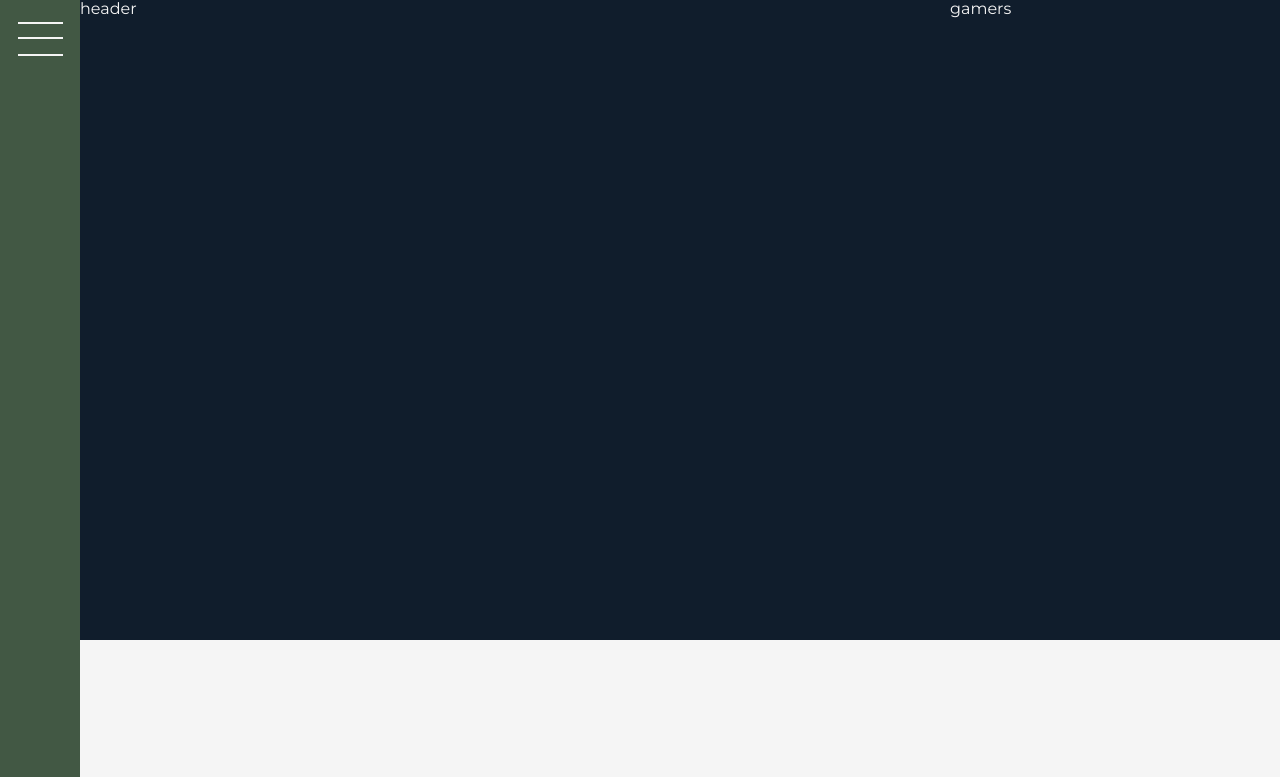
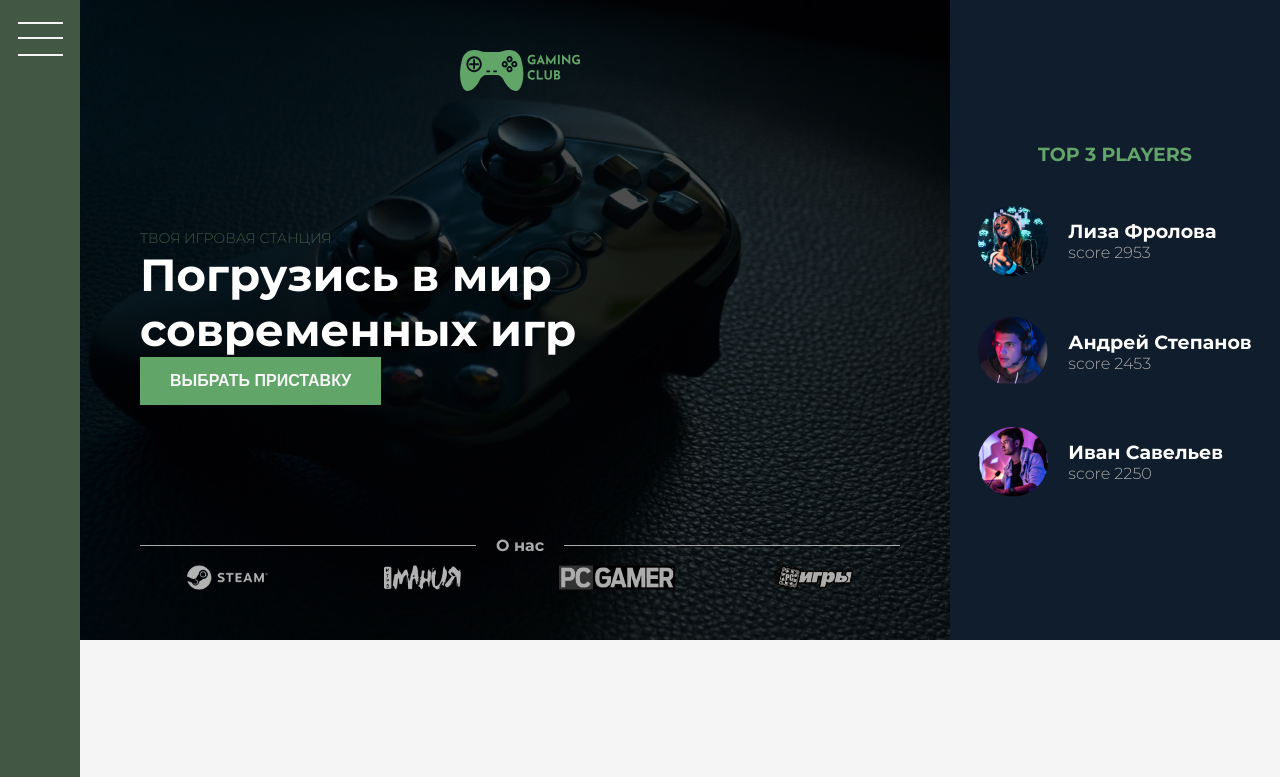
Before and after one commit to Alexander-Domanov/game-store, a website: page src/index.html in a window 1280 px wide. Shown: the top 777 px of the page. Drawn offline with nearby package versions, Linux system fonts and the light colour scheme; files that its build step writes are made by us from their sources.

Commit message:
feat: completed desktop version layout

```diff
--- a/src/index.html
+++ b/src/index.html
@@ -14,10 +14,46 @@
         <button class="hamburger"></button>
     </div>
     <div class="header">
-        header
+        <a href="#" class="logo">
+            <img src="icons/logo.svg" alt="logo" class="logo__img">
+        </a>
+        <h4 class="title-4">ТВОЯ ИГРОВАЯ СТАНЦИЯ</h4>
+        <h1 class="title-1">Погрузись в мир современных игр</h1>
+        <button class="btn header__btn">ВЫБРАТЬ ПРИСТАВКУ</button>
+        <div class="header__line-text">О нас</div>
+        <div class="header__img">
+            <img src="icons/game-1.png" alt="img">
+            <img src="icons/game-2.png" alt="img">
+            <img src="icons/game-3.png" alt="img">
+            <img src="icons/game-4.png" alt="img">
+        </div>
     </div>
     <div class="gamers">
-        gamers
+
+        <div class="title-3 title-3_green-light gamers__title">TOP 3 PLAYERS</div>
+        <div class="gamers__box">
+            <img src="img/gamer-1.png" alt="gamer" class="gamers__img">
+            <div class="gamers__text">
+                <div class="title-3 title-3_white">Лиза Фролова</div>
+                <p class="gamers__score">score 2953</p>
+            </div>
+        </div>
+
+        <div class="gamers__box">
+            <img src="img/gamer-2.png" alt="gamer" class="gamers__img">
+            <div class="gamers__text">
+                <div class="title-3 title-3_white">Андрей Степанов</div>
+                <p class="gamers__score">score 2453</p>
+            </div>
+        </div>
+
+        <div class="gamers__box">
+            <img src="img/gamer-3.png" alt="gamer" class="gamers__img">
+            <div class="gamers__text">
+                <div class="title-3 title-3_white">Иван Савельев</div>
+                <p class="gamers__score">score 2250</p>
+            </div>
+        </div>
     </div>
     <div class="features">
         <div class="feature">
--- a/src/sass/_base.sass
+++ b/src/sass/_base.sass
@@ -18,7 +18,6 @@ body
     font-family: Montserrat, sans-serif
     font-weight: 400
     color: $color-gray-light
-    line-height: 113%
     font-size: 1.6rem
     background-color: $color-gray-light
 
--- a/src/sass/_gamers.sass
+++ b/src/sass/_gamers.sass
@@ -1,3 +1,24 @@
 .gamers
   background-color: $color-blue-dark
   grid-column: col-start 7 / full-end
+  display: grid
+  grid-template-columns: max-content
+  grid-gap: 4rem 2rem
+  align-content: center
+  justify-content: center
+  &__box
+    display: grid
+    grid-template-columns: max-content max-content
+    grid-column-gap: 2rem
+  &__title
+    grid-column: 1 / -1
+    justify-self: center
+
+  &__img
+    width: 7rem
+  &__text
+    align-self: center
+  &__score
+    font-size: 1.6rem
+    color: $color-gray-dark
+    font-weight: 300
--- a/src/sass/_header.sass
+++ b/src/sass/_header.sass
@@ -1,6 +1,37 @@
 .header
   background-color: $color-blue-dark
   grid-column: full-start / col-end 6
+  padding: 5rem 5rem 5rem 6rem
+  display: grid
+  grid-template-rows: 1fr min-content minmax(10rem, min-content) 1fr
+  background: url(../icons/header-bg.png) center / cover no-repeat
+  &__btn
+    align-self: start
+    justify-self: start
+
+  &__line-text
+    font-size: 1.6rem
+    color: $color-gray-dark
+    font-weight: 700
+    display: grid
+    grid-template-columns: 1fr max-content 1fr
+    grid-column-gap: 2rem
+    align-items: center
+    margin-bottom: 1rem
+    &::before, &::after
+      content: ""
+      height: .1rem
+      display: block
+      background-color: $color-gray-dark
+  &__img
+    display: grid
+    grid-template-columns: repeat(4, 1fr)
+    justify-items: center
+    grid-gap: 2rem
+
+  &__img img
+    height: 2.5rem
+    filter: brightness(70%)
 
 .logo
   display: block
```
Also changed, not shown: dist/css/style.min.css, dist/index.html.
